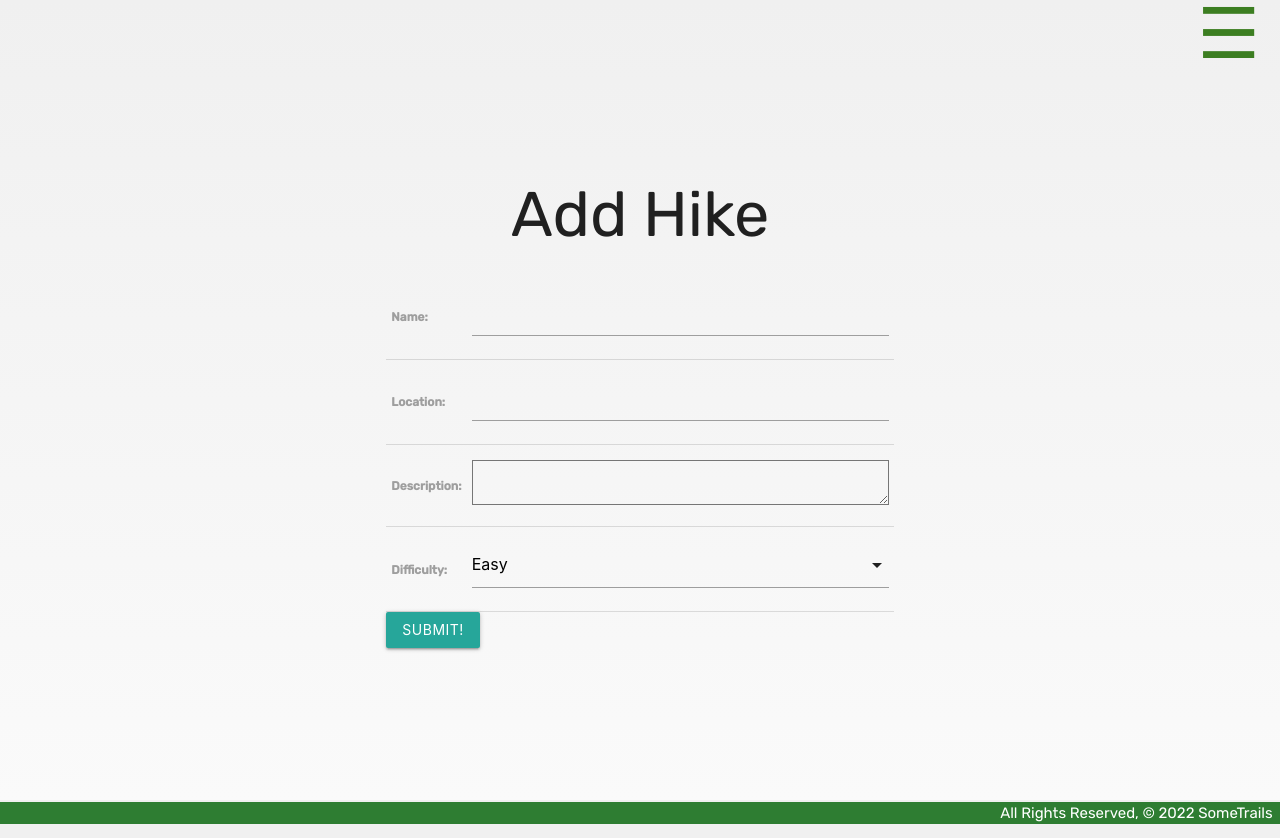
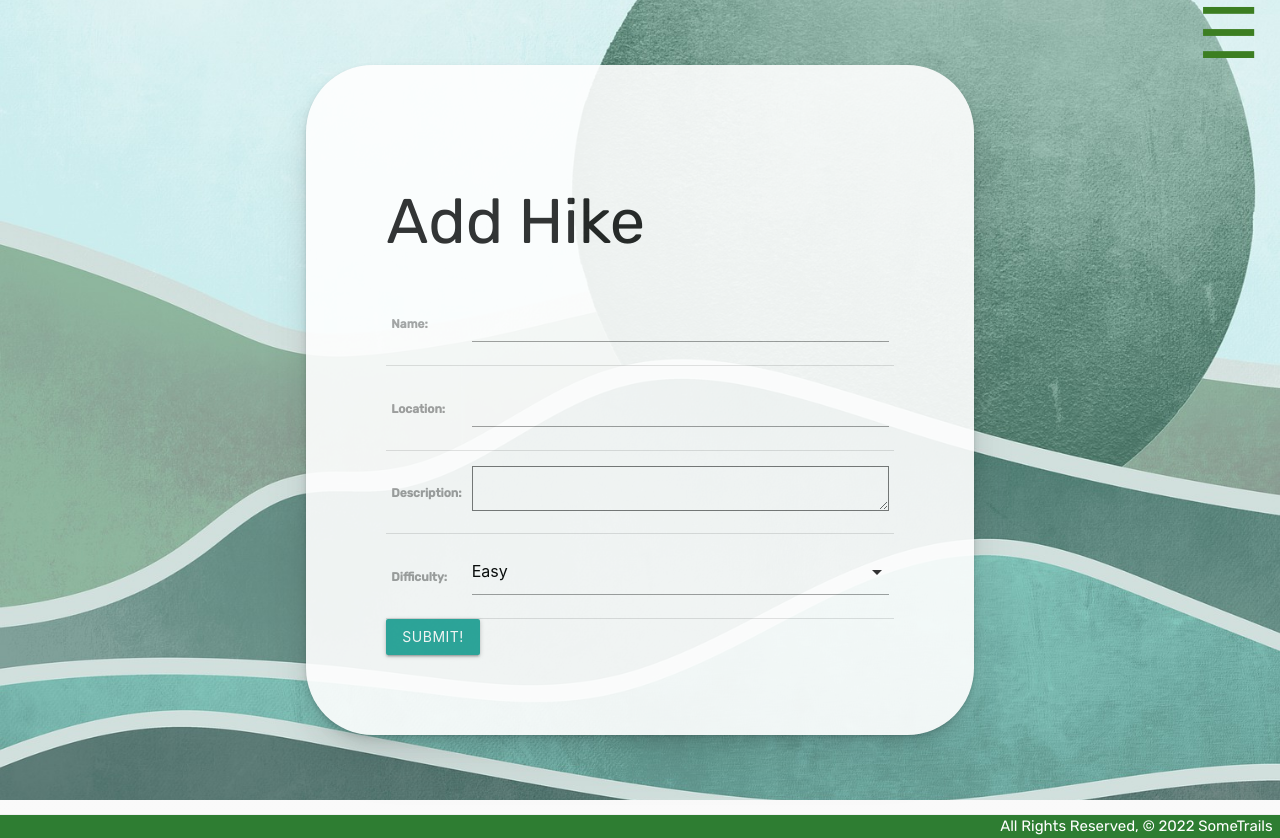
Before and after one commit to achasek/sometrails, a Django app: page /hikes/create/ in a window 1280 px wide. Run offline with Django 4.2, Linux system fonts and the light colour scheme; the visitor is signed in with stand-in values (Sample User, id 1); parts of the project's set-up code (start-up, migrations or seed data) failed here and were passed over.

Commit message:
adds background image, fixes styling, cleans up code

```diff
--- a/main_app/static/css/style.css
+++ b/main_app/static/css/style.css
@@ -194,7 +202,7 @@ figure>a {
     padding-top: 60px;
 }
 
-.sidebar a {
+.sidebar>a {
     padding: 8px 8px 80px 32px;
     text-decoration: none;
     font-size: 25px;
@@ -257,12 +251,99 @@ figure>a {
     text-shadow: 1px 1px #f1f1f1;
 }
 
-.row {
-    width: 70%;
+.card {
+    margin-bottom: 40px;
+    margin-top: 35px;
 }
 
 .card-action {
     color: rgb(60, 126, 33);
+}
+
+.card-panel {
+    margin-bottom: 0;
+}
+
+.no-review {
+    margin: 20px auto;
+}
+
+.review-delete {
+    margin-top: 20px;
+}
+
+.review-delete>a {
+    margin-left: 80%;
+}
+
+.review-username {
+    color: rgb(60, 126, 33);
+    margin-top: 0;
+}
+
+.review-form {
+    background: white;
+    padding: 5%;
+    border-radius: 10px;
+    box-shadow: rgba(0, 0, 0, 0.07) 0px 1px 2px, rgba(0, 0, 0, 0.07) 0px 2px 4px, rgba(0, 0, 0, 0.07) 0px 4px 8px, rgba(0, 0, 0, 0.07) 0px 8px 16px, rgba(0, 0, 0, 0.07) 0px 16px 32px, rgba(0, 0, 0, 0.07) 0px 32px 64px;
+}
+
+.reg-background {
+    display: flex;
+    flex-direction: column;
+    justify-content: center;
+    align-items: center;
+    width: 100vw;
+    height: 100vh;
+    background-image: url('../assets/background.jpg');
+    background-size: cover;
+    background-position: center;
+}
+
+.reg-box {
+    background-color: white;
+    padding: 80px;
+    border-radius: 10%;
+    box-shadow: rgba(0, 0, 0, 0.07) 0px 1px 2px, rgba(0, 0, 0, 0.07) 0px 2px 4px, rgba(0, 0, 0, 0.07) 0px 4px 8px, rgba(0, 0, 0, 0.07) 0px 8px 16px, rgba(0, 0, 0, 0.07) 0px 16px 32px, rgba(0, 0, 0, 0.07) 0px 32px 64px;
+    opacity: 0.9;
+}
+
+.reg-box>h1 {
+    margin-top: 0;
+}
+
+.row {
+    width: 40%;
+}
+
+.detail-background {
+    width: 100vw;
+    background: linear-gradient(rgb(103, 137, 154), #DECBA4);
+    border-top: 7px solid transparent;
+}
+
+.custom-img {
+    width: 200px;
+}
+
+.hike-form-bg {
+    display: flex;
+    flex-direction: column;
+    justify-content: center;
+    align-items: center;
+    width: 100vw;
+    height: 100vh;
+    background-image: url('../assets/background.jpg');
+    background-size: cover;
+    background-position: center;
+}
+
+.hike-form-box {
+    background-color: white;
+    padding: 80px;
+    border-radius: 10%;
+    box-shadow: rgba(0, 0, 0, 0.07) 0px 1px 2px, rgba(0, 0, 0, 0.07) 0px 2px 4px, rgba(0, 0, 0, 0.07) 0px 4px 8px, rgba(0, 0, 0, 0.07) 0px 8px 16px, rgba(0, 0, 0, 0.07) 0px 16px 32px, rgba(0, 0, 0, 0.07) 0px 32px 64px;
+    opacity: 0.9;
 }
 
 #index-title {
--- a/main_app/templates/base.html
+++ b/main_app/templates/base.html
@@ -8,6 +8,7 @@
     <meta name="viewport" content="width=device-width, initial-scale=1.0">
     <meta http-equiv="X-UA-Compatible" content="ie=edge">
     <title>SomeTrails</title>
+    <link rel="icon" type="image/x-icon" href="{% static 'assets/logo.png' %}">
     <link rel="stylesheet" href="https://cdnjs.cloudflare.com/ajax/libs/materialize/1.0.0/css/materialize.min.css">
     <link rel="stylesheet" type="text/css" href="{% static 'css/style.css' %}">
     <link rel="preconnect" href="https://fonts.googleapis.com">
@@ -35,11 +36,11 @@
         {% block content %}
         {% endblock %}
     </main>
-    <!-- <div class="footer-container"> -->
+
     <footer class="page-footer green darken-3">
         <div class="right">All Rights Reserved, &copy; 2022 SomeTrails &nbsp;</div>
     </footer>
-    <!-- </div> -->
+
     <script>
         function openNav() {
             document.getElementById("mysidebar").style.width = "20%";
--- a/main_app/templates/hikes/index.html
+++ b/main_app/templates/hikes/index.html
@@ -7,12 +7,12 @@
 </div>
 <div class="welcomebox">
     {% if user.is_authenticated %}
-        <h1 class="center" id="index-title">Welcome<br><span class="index-username" >{{user}}</span></h1>
+    <h1 class="center" id="index-title">Welcome<br><span class="index-username">{{user}}</span></h1>
     {% else %}
     <h1 class="center" id="index-title">Welcome</h1>
     {% endif %}
 </div>
-<!-- <div class=" index-page"> -->
+
 <div class=" index-main">
     <h3>Easy Hikes</h3>
     <div class="index-hikes" id="easy">
@@ -87,6 +87,5 @@
         {% endif %}
     </div>
 </div>
-            <!-- </div> -->
 
 {% endblock %}
--- a/main_app/templates/main_app/hike_form.html
+++ b/main_app/templates/main_app/hike_form.html
@@ -1,6 +1,8 @@
 {% extends 'base.html' %}
 
 {% block content %}
+<div class="hike-form-bg">
+  <div class="hike-form-box">
     {% if object %}
     <h1>Edit <span class="teal-text">{{ object.name }}</span></h1>
     {% else %}
@@ -13,16 +15,10 @@
       </table>
       <input type="submit" value="Submit!" class="btn">
     </form>
+  </div>
+</div>
 
 <script>
-  // const dateEl = document.getElementById('id_date');
-  // M.Datepicker.init(dateEl, {
-  //   format: 'yyyy-mm-dd',
-  //   defaultDate: new Date(),
-  //   setDefaultDate: true,
-  //   autoClose: true
-  // });
-
   const selectEl = document.getElementById('id_difficulty');
   M.FormSelect.init(selectEl);
 </script>
--- a/main_app/templates/registration/login.html
+++ b/main_app/templates/registration/login.html
@@ -1,6 +1,8 @@
 {% extends 'base.html' %}
 {% block content %}
 
+<div class="reg-background">
+    <div class="reg-box">
         <h1>Log In</h1>
 
         <form method="POST" action="{% url 'login' %}">
@@ -9,5 +11,7 @@
             <input type="submit" class="btn" value="Log In">
             <input type="hidden" name="next" value="{{ next }}">
         </form>
+    </div>
+</div>
 
 {% endblock %}
--- a/main_app/templates/registration/signup.html
+++ b/main_app/templates/registration/signup.html
@@ -1,6 +1,8 @@
 {% extends 'base.html' %}
 {% block content %}
 
+<div class="reg-background">
+  <div class="reg-box">
     <h1>Sign Up</h1>
 
     <p class="red-text">{{ error_message }}</p>
@@ -10,5 +12,7 @@
       {{ form.as_p }}
       <input type="submit" class="btn" value="Sign Up">
     </form>
+  </div>
+</div>
 
 {% endblock %}
--- a/main_app/views.py
+++ b/main_app/views.py
@@ -121,12 +121,6 @@ def add_favorite(request, hike_id):
 class ProfileDetail(DetailView):
     model = Profile
 
-    # def get_context_data(self, **kwargs):
-    #     context = super().get_context_data(**kwargs)
-    #     profile = Profile.objects.filter(user=self.request.user)
-    #     context['hikes'] = profile.hikes
-    #     return context
-
 
 class PhotoDelete(LoginRequiredMixin, DeleteView):
     model = Photo
```
Also changed, not shown: other parts of main_app/static/css/style.css (+65 -100 lines), main_app/templates/main_app/hike_detail.html (+6 -6 lines). Lines whose indentation alone changed are shown as unchanged.
